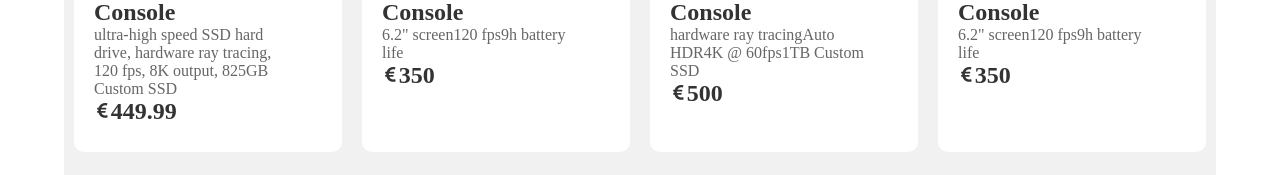
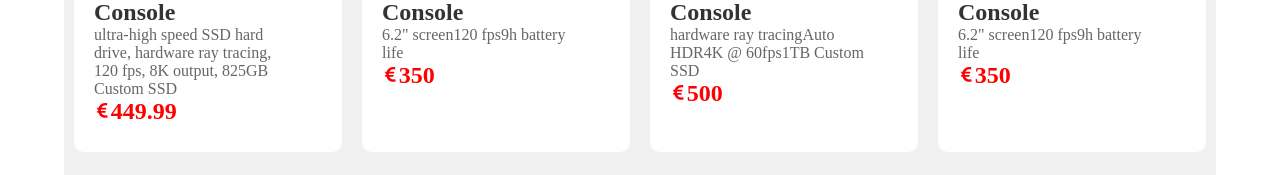
Before and after one commit to nathanspencerBenson/e-commerce-site, a React (Create React App) app: page / in a window 1280 px wide. Shown: the part 867-1042 px from the top of the page. Built offline with nearby package versions, Linux system fonts and the light colour scheme; a web font is replaced by a local one.

Commit message:
fixed featured compomnent

```diff
--- a/src/home/Featured.js
+++ b/src/home/Featured.js
@@ -11,17 +11,13 @@ function Featured() {
     const featuredDisplay = featured.map((item, index) => {
         return(
             <div className="featured-item" key={index}>
-                <div className="favouriteIcon">
-                    <Link to="/home" >
-                        <FaRegHeart />
-                    </Link>
-                </div>
+                        <FaRegHeart className="favouriteIcon" onClick={(e) => e.target.classList.toggle('favouriteIcon-active')} />
                 <Link to={"/shoppingcart"}>
                     <div>
                         <div className="img"  style={{backgroundImage: `url(${item.image})`, backgroundRepeat:  `no-repeat`, backgroundPosition: `center`, backgroundSize: 'cover'}}/>
                         <h2>{item.name}</h2>
                         <p>{item.spec}</p>
-                        <h2><FaEuroSign style={{fontSize: '0.7em'}} />{item.price}</h2>
+                        <h2 class="price"><FaEuroSign style={{fontSize: '0.7em'}} />{item.price}</h2>
                     </div>
                 </Link>
             </div>
--- a/src/home/Featured.scss
+++ b/src/home/Featured.scss
@@ -37,14 +37,11 @@
       .favouriteIcon {
         position: absolute;
         right: 20px;
-
-        a {
-          color: rgba(255, 0, 0, 0.342);
-
-          &:hover {
-            color: red;
-          }
-        }
+        color: rgba(255, 0, 0, 0.342);
+        cursor: pointer;
+      }
+      .favouriteIcon-active {
+        color: red;
       }
       .img {
         width: 100%;
@@ -52,6 +49,9 @@
       }
       h2 {
         color: #333333;
+      }
+      .price {
+        color: red;
       }
 
       p {
```
